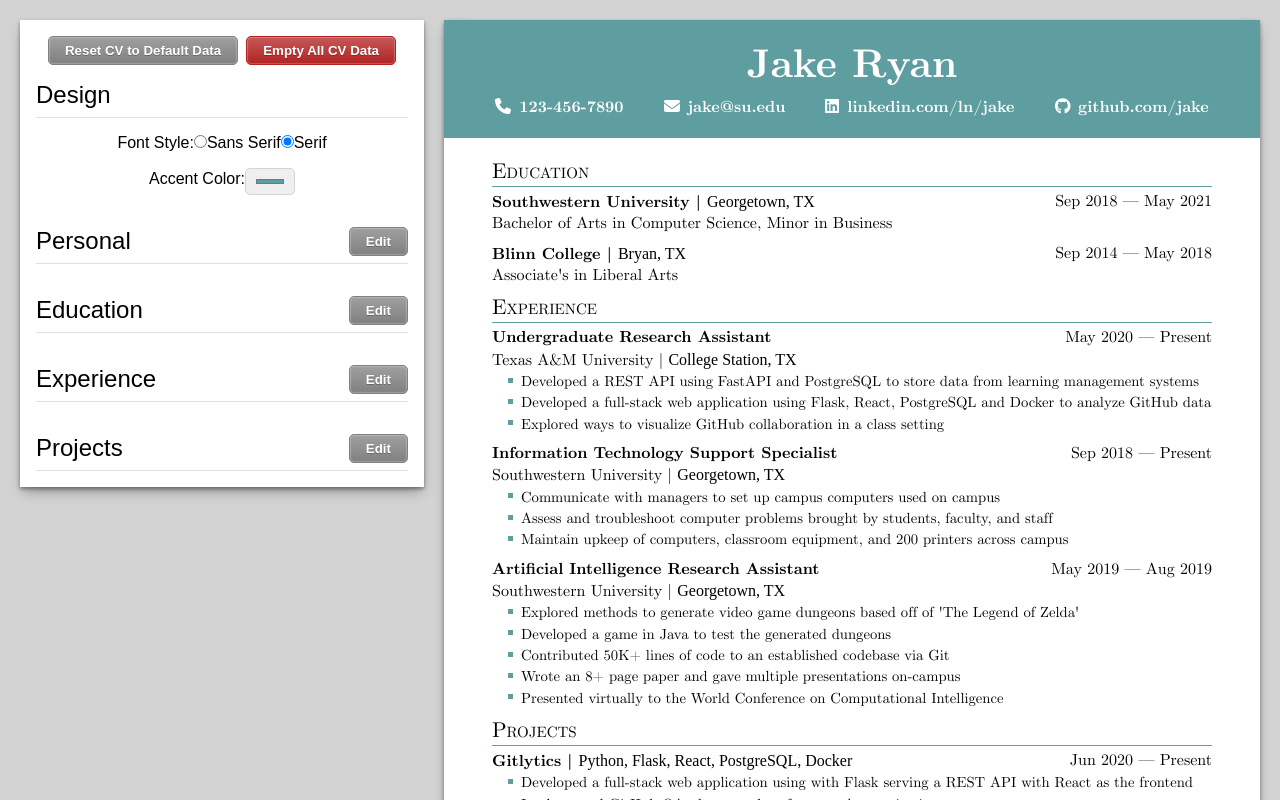
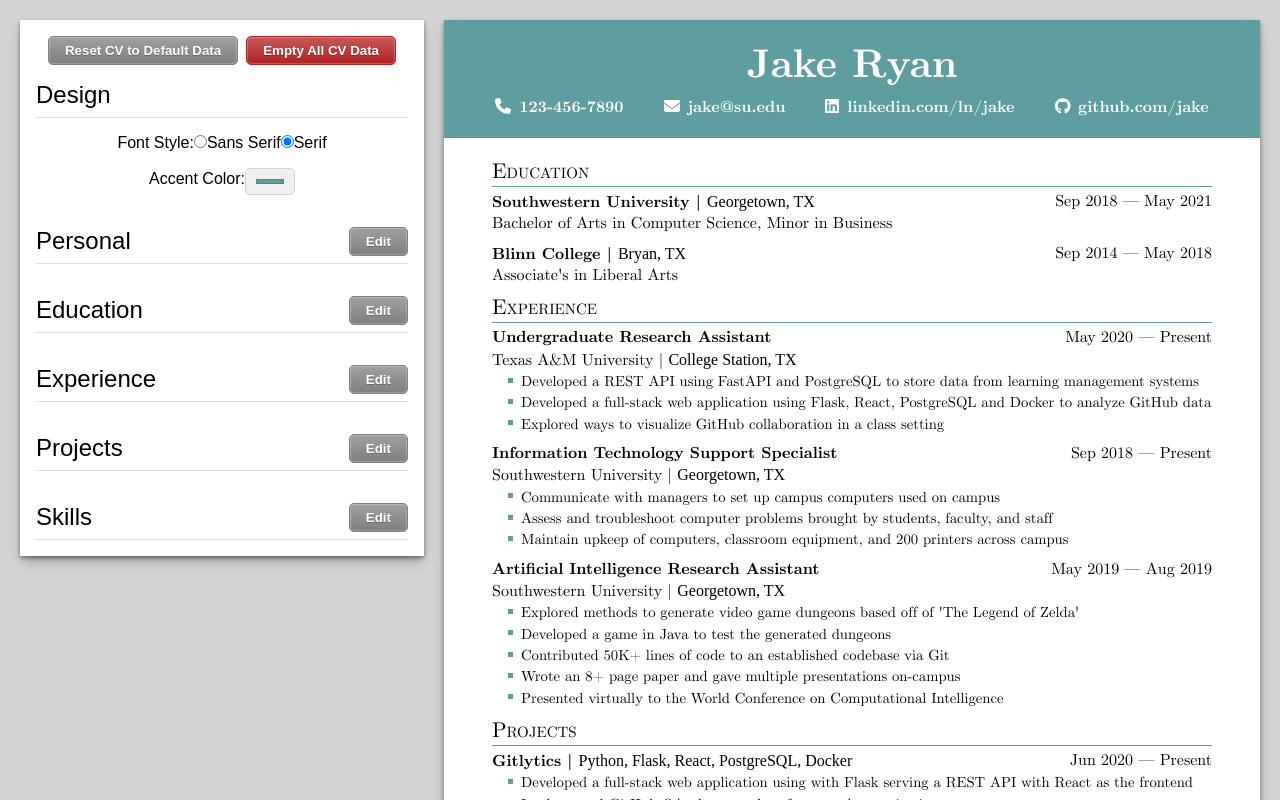
Before and after one commit to endulum/odin-cv-app, a React (Vite) app: page / in a window 1280 px wide. Shown: the top 800 px of the page. Built offline with nearby package versions, Linux system fonts and the light colour scheme; a web font is replaced by a local one.

Commit message:
skillset editor component

```diff
--- a/src/App.jsx
+++ b/src/App.jsx
@@ -6,6 +6,7 @@ import EditorPersonal from './components/editor/EditorPersonal';
 import EditorEducation from './components/editor/EditorEducation';
 import EditorExperience from './components/editor/EditorExperience';
 import EditorProjects from './components/editor/EditorProjects';
+import EditorSkills from './components/editor/EditorSkills';
 import Personal from './components/cv/Personal';
 import Education from './components/cv/Education';
 import Experience from './components/cv/Experience';
@@ -196,10 +197,10 @@ export default function App() {
     setSkillInfo([...skillInfo, {
       id: uuid(),
       stackName: '(name of skill stack)',
-      skills: [
+      stack: [
         {
           id: uuid(),
-          skill: '(skill)',
+          bulletText: '(skill)',
         },
       ],
     }]);
@@ -210,15 +211,16 @@ export default function App() {
     if (newText === undefined) {
       setSkillInfo([...skillInfo.map((skillStack) => {
         if (skillStack.id === skillStackId) {
-          return { ...skillStack.filter((skill) => skill.id !== skillId) };
+          return { ...skillStack, stack: skillStack.stack.filter((skill) => skill.id !== skillId) };
         } return { ...skillStack };
       })]);
     } else {
       setSkillInfo([...skillInfo.map((skillStack) => {
         if (skillStack.id === skillStackId) {
           return {
-            ...skillStack.map((skillItem) => {
-              if (skillItem.id === skillId) return { ...skillItem, skill: newText };
+            ...skillStack,
+            stack: skillStack.stack.map((skillItem) => {
+              if (skillItem.id === skillId) return { ...skillItem, bulletText: newText };
               return { ...skillItem };
             }),
           };
@@ -233,12 +235,10 @@ export default function App() {
       if (skillStack.id === skillStackId) {
         return {
           ...skillStack,
-          skills: [
-            [...skillStack.skills, {
-              id: uuid(),
-              skill: '',
-            }],
-          ],
+          stack: [...skillStack.stack, {
+            id: uuid(),
+            bulletText: '',
+          }],
         };
       } return { ...skillStack };
     })]);
@@ -320,6 +320,14 @@ export default function App() {
           onAddProjectBullet={handleAddProjectBullet}
           ProjectInfo={projectInfo}
         />
+
+        <EditorSkills
+          onEditSkillStack={handleEditSkillStack}
+          onAddSkillStack={handleAddSkillStack}
+          onEditSkill={handleEditSkill}
+          onAddSkill={handleAddSkill}
+          skillInfo={skillInfo}
+        />
       </div>
 
       <div className={`${font} cv`}>
--- a/src/Data.js
+++ b/src/Data.js
@@ -162,47 +162,47 @@ export const skillsJakes = [
     id: uuid(),
     stackName: 'Languages',
     stack: [
-      { id: uuid(), skill: 'Java' },
-      { id: uuid(), skill: 'Python' },
-      { id: uuid(), skill: 'C/C++' },
-      { id: uuid(), skill: 'SQL (Postgres)' },
-      { id: uuid(), skill: 'JavaScript' },
-      { id: uuid(), skill: 'HTML/CSS' },
-      { id: uuid(), skill: 'R' },
+      { id: uuid(), bulletText: 'Java' },
+      { id: uuid(), bulletText: 'Python' },
+      { id: uuid(), bulletText: 'C/C++' },
+      { id: uuid(), bulletText: 'SQL (Postgres)' },
+      { id: uuid(), bulletText: 'JavaScript' },
+      { id: uuid(), bulletText: 'HTML/CSS' },
+      { id: uuid(), bulletText: 'R' },
     ],
   }, {
     id: uuid(),
     stackName: 'Frameworks',
     stack: [
-      { id: uuid(), skill: 'React' },
-      { id: uuid(), skill: 'Node.js' },
-      { id: uuid(), skill: 'Flask' },
-      { id: uuid(), skill: 'JUnit' },
-      { id: uuid(), skill: 'Wordpress' },
-      { id: uuid(), skill: 'Material-UI' },
-      { id: uuid(), skill: 'FastAPI' },
+      { id: uuid(), bulletText: 'React' },
+      { id: uuid(), bulletText: 'Node.js' },
+      { id: uuid(), bulletText: 'Flask' },
+      { id: uuid(), bulletText: 'JUnit' },
+      { id: uuid(), bulletText: 'Wordpress' },
+      { id: uuid(), bulletText: 'Material-UI' },
+      { id: uuid(), bulletText: 'FastAPI' },
     ],
   }, {
     id: uuid(),
     stackName: 'Developer Tools',
     stack: [
-      { id: uuid(), skill: 'Git' },
-      { id: uuid(), skill: 'Docker' },
-      { id: uuid(), skill: 'TravisCI' },
-      { id: uuid(), skill: 'Google Cloud Platform' },
-      { id: uuid(), skill: 'VSCode' },
-      { id: uuid(), skill: 'Visual Studio' },
-      { id: uuid(), skill: 'PyCharm' },
-      { id: uuid(), skill: 'IntelliJ' },
-      { id: uuid(), skill: 'Eclipse' },
+      { id: uuid(), bulletText: 'Git' },
+      { id: uuid(), bulletText: 'Docker' },
+      { id: uuid(), bulletText: 'TravisCI' },
+      { id: uuid(), bulletText: 'Google Cloud Platform' },
+      { id: uuid(), bulletText: 'VSCode' },
+      { id: uuid(), bulletText: 'Visual Studio' },
+      { id: uuid(), bulletText: 'PyCharm' },
+      { id: uuid(), bulletText: 'IntelliJ' },
+      { id: uuid(), bulletText: 'Eclipse' },
     ],
   }, {
     id: uuid(),
     stackName: 'Libraries',
     stack: [
-      { id: uuid(), skill: 'pandas' },
-      { id: uuid(), skill: 'NumPy' },
-      { id: uuid(), skill: 'Matplotlib' },
+      { id: uuid(), bulletText: 'pandas' },
+      { id: uuid(), bulletText: 'NumPy' },
+      { id: uuid(), bulletText: 'Matplotlib' },
     ],
   },
 ];
--- /dev/null
+++ b/src/components/editor/EditorSkills.jsx
@@ -0,0 +1,67 @@
+import { useState } from 'react';
+import '@fortawesome/fontawesome-free/js/all.js';
+import BulletEditor from './BulletEditor';
+
+export default function EditorSkills({
+  onEditSkillStack,
+  onAddSkillStack,
+  onEditSkill,
+  onAddSkill,
+  skillInfo,
+}) {
+  const [hidden, setHidden] = useState(true);
+
+  return (
+    <div className="editor">
+      <h2 className="editor-header">Skills</h2>
+
+      <button
+        className={`editor-button button-neutral ${hidden ? 'editor-button-show' : 'editor-button-hide'}`}
+        type="button"
+        onClick={() => setHidden(!hidden)}
+        title={hidden ? 'Edit Skillset Details' : 'Done Editing Skillset Details'}
+      >
+        {hidden && ('Edit')}
+        {!hidden && ('Close')}
+      </button>
+
+      {!hidden && skillInfo.map((skillStack) => (
+        <div className="editor-section" key={skillStack.id}>
+          <label>
+            <span>Skillset Name: </span>
+            <input
+              type="text"
+              value={skillStack.stackName}
+              onChange={(e) => onEditSkillStack(skillStack.id, e.target.value)}
+            />
+          </label>
+
+          <BulletEditor
+            sectionId={skillStack.id}
+            bulletInfo={skillStack.stack}
+            onEditBullet={onEditSkill}
+            onAddBullet={onAddSkill}
+          />
+
+          <button
+            type="button"
+            className="editor-button button-delete"
+            onClick={() => onEditSkillStack(skillStack.id, null, null)}
+          >
+            Delete Skillset
+          </button>
+        </div>
+      ))}
+
+      {!hidden && (
+      <button
+        type="button"
+        className="editor-button button-add"
+        onClick={onAddSkillStack}
+      >
+        Add Skillset
+      </button>
+      )}
+    </div>
+  );
+}
```
